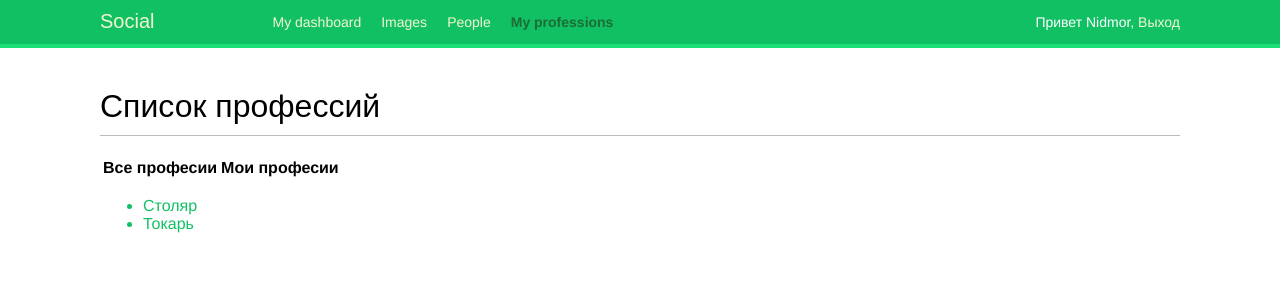
After one commit to Nigmacor/social, a Django app: page /account/professions/ in a window 1280 px wide. The commit adds this page. Shown: the top 300 px of the page. Run offline with Django 3.2, Linux system fonts and the light colour scheme; a user stored in the database is signed in; data comes from the database, SQL or seed files in the repository; both versions use the stored data as it was after the commit; some libraries are stand-ins or nearby versions; some web fonts are replaced.

Commit message:
создал добавление профессий, начинаю добавлять профессиональные новости

```diff
--- a/account/models.py
+++ b/account/models.py
@@ -27,7 +27,7 @@ class ProfileToProfession(models.Model):
     profession = models.ForeignKey(Profession, related_name='rel_to_worker',
                                    on_delete=models.CASCADE)
     confirmed = models.BooleanField(default=False)
-
+    created = models.DateTimeField(auto_now_add=True, db_index=True)
 
 class Contact(models.Model):
     user_from = models.ForeignKey('auth.User',
--- /dev/null
+++ b/account/templates/account/professions/professions.html
@@ -0,0 +1,50 @@
+{% extends "base.html" %}
+{% block title %}Профессии{% endblock %}
+{% block content %}
+  <h1>Список профессий</h1>
+
+  <div id="professions-list">
+    <table>
+      {% with my_professions=request.user.profile.professions %}
+        <tr>
+          <th>Все професии</th>
+          <th>Мои професии</th>
+        </tr>
+        <tr>
+          <td>
+            <ul>
+              {% for profession in professions %}
+                <a href="#" data-id="{{ profession.id }}"
+                  data-action="{% if profession in my_professions.all %}Un{% endif %}True"
+                  class="profession">
+                  <li>{{ profession.title }}</li>
+                </a>
+              {% endfor %}
+            </ul>
+          </td>
+          <td>
+            <ul>
+              {% for profession in my_professions.all %}
+                {% if profession.confirmed %}
+                  <li>{{ profession.title }}</li>
+                {% endif %}
+              {% endfor %}
+            </ul>
+          </td>
+        </tr>
+      {% endwith %}
+    </table>
+  </div>
+{% endblock %}
+
+{% block domready %}
+  $('a.profession').click(function(e){
+    e.preventDefault();
+    $.post('{% url "add_profession" %}',
+      {
+        id: $(this).data('id'),
+        action: $(this).data('action')
+      },
+    );
+  });
+{% endblock %}
--- a/account/templates/base.html
+++ b/account/templates/base.html
@@ -19,6 +19,8 @@
           <li {% if section == "people" %}class="selected"{% endif %}>
             <a href="{% url "user_list" %}">People</a
           </li>
+          <li {% if section == "professions" %} class="selected"{% endif %}>
+            <a href="{% url "professions" %}">My professions</a>
         </ul>
       {% endif %}
       <span class="user">
--- a/account/urls.py
+++ b/account/urls.py
@@ -12,6 +12,8 @@ urlpatterns = [
     path('in/', include('django.contrib.auth.urls')),
     path('register/', views.register, name='register'),
     path('edit/', views.edit, name='edit'),
+    path('professions/', views.professions, name='professions'),
+    path('professions/add/', views.add_profession, name='add_profession'),
     path('users/follow/', views.user_follow, name='user_follow'),
     path('users/<username>/', views.user_detail, name='user_detail'),
     path('users/', views.user_list, name='user_list'),
--- a/account/views.py
+++ b/account/views.py
@@ -9,7 +9,7 @@ from common.mixin import image_list_mixin
 from common.decorators import ajax_required
 from actions.utils import create_action
 
-from .models import Profile, Contact
+from .models import Profile, Contact, Profession, ProfileToProfession
 from .forms import UserRegistrationForm, UserEditForm, ProfileEditForm
 from actions.models import Action
 #from django.contrib.auth import authenticate, login
@@ -31,6 +31,32 @@ def dashboard(request):
     actions = actions.select_related('user', 'user__profile').prefetch_related('target')[:10]
     return render(request, 'account/dashboard.html',
                   {'section': 'dashboard', 'actions': actions})
+
+@login_required
+def professions(request):
+    professions = Profession.objects.all()
+    return render(request, 'account/professions/professions.html',
+                  {'section': 'professions', 'professions': professions})
+
+@ajax_required
+@require_POST
+@login_required
+def add_profession(request):
+    profession_id = request.POST.get('id')
+    action = request.POST.get('action')
+    if profession_id and action:
+        try:
+            profession = Profession.objects.get(id=profession_id)
+            if action == 'True':
+                ProfileToProfession.objects.get_or_create(worker=request.user.profile,
+                                                          profession=profession)
+            else:
+                messages.info(request, 'У вас уже указанна эта профессия')
+            return JsonResponse({'status':'ok'})
+        except Profession.DoesNotExist:
+            return JsonResponse({'status':'ok'})
+    return JsonResponse({'status':'ok'})
+
 
 def register(request):
     if request.method == 'POST':
```
Also changed, not shown: account/migrations/0004_profiletoprofession_created.py (added), account/utils.py (added), db.sqlite3, 2 other files.
